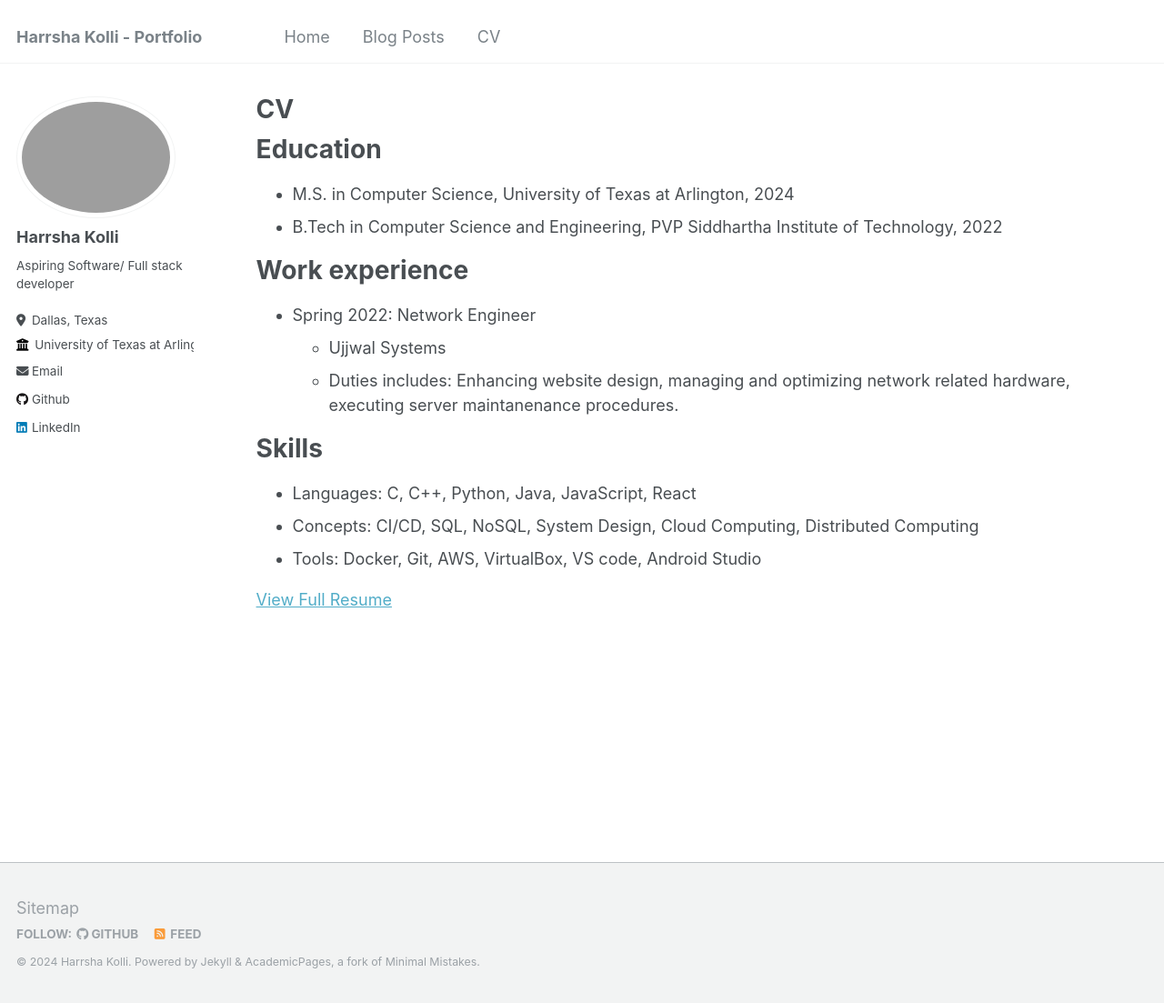
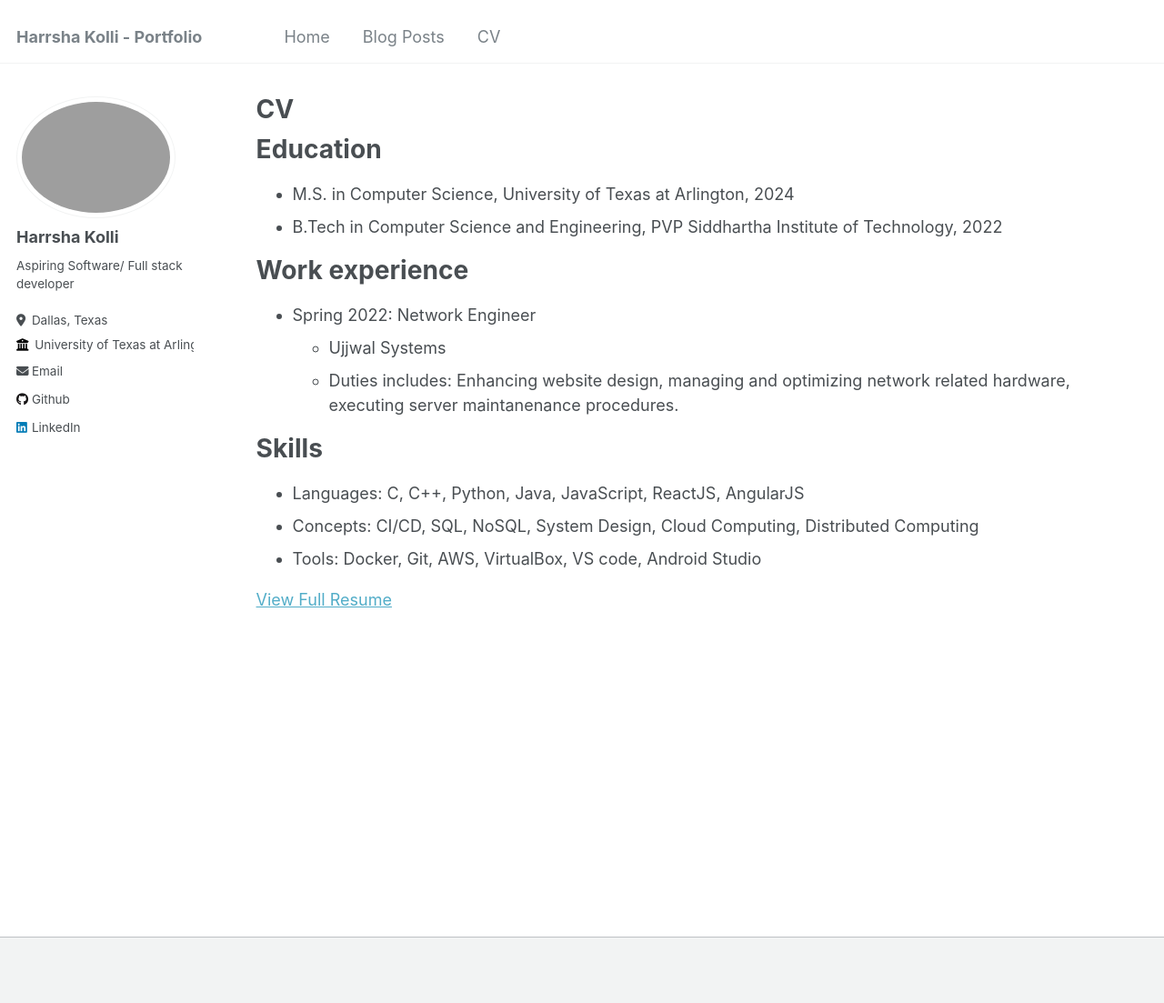
Before and after one commit to t1ppu/t1ppu.github.io, a Jekyll site: the page built from _pages/cv.md, in a window 1280 px wide and 1103 px high. Shown: the whole window at 91% size. Built offline with Jekyll 4.4.1, drawn with Linux system fonts in a browser that asks for light colours.

Commit message:
personalizing the design

```diff
--- a/_includes/footer.html
+++ b/_includes/footer.html
@@ -1,4 +1,4 @@
-{% include base_path %}
+<!-- {% include base_path %}
 
 {% if site.author.github or site.author.bitbucket or site.atom_feed.hide != true %}
 <div class="page__footer-follow">
@@ -19,4 +19,4 @@
 </div>
 {% endif %}
 
-<div class="page__footer-copyright">&copy; {{ site.time | date: '%Y' }} {{ site.name | default: site.title }}. {{ site.data.ui-text[site.locale].powered_by | default: "Powered by" }} <a href="http://jekyllrb.com" rel="nofollow">Jekyll</a> &amp; <a href="https://github.com/academicpages/academicpages.github.io">AcademicPages</a>, a fork of <a href="https://mademistakes.com/work/minimal-mistakes-jekyll-theme/" rel="nofollow">Minimal Mistakes</a>.</div>
+<div class="page__footer-copyright">&copy; {{ site.time | date: '%Y' }} {{ site.name | default: site.title }}. {{ site.data.ui-text[site.locale].powered_by | default: "Powered by" }} <a href="http://jekyllrb.com" rel="nofollow">Jekyll</a> &amp; <a href="https://github.com/academicpages/academicpages.github.io">AcademicPages</a>, a fork of <a href="https://mademistakes.com/work/minimal-mistakes-jekyll-theme/" rel="nofollow">Minimal Mistakes</a>.</div> -->
--- a/_includes/footer/custom.html
+++ b/_includes/footer/custom.html
@@ -1,3 +1,2 @@
 <!-- start custom footer snippets -->
-<a href="/sitemap/">Sitemap</a>
 <!-- end custom footer snippets -->
--- a/_pages/cv.md
+++ b/_pages/cv.md
@@ -23,7 +23,7 @@ Work experience
 
 Skills
 ======
-* Languages: C, C++, Python, Java, JavaScript, React
+* Languages: C, C++, Python, Java, JavaScript, ReactJS, AngularJS
 * Concepts: CI/CD, SQL, NoSQL, System Design, Cloud Computing, Distributed Computing
 * Tools: Docker, Git, AWS, VirtualBox, VS code, Android Studio
 
```
Also changed, not shown: README.md (+3 -49 lines).
